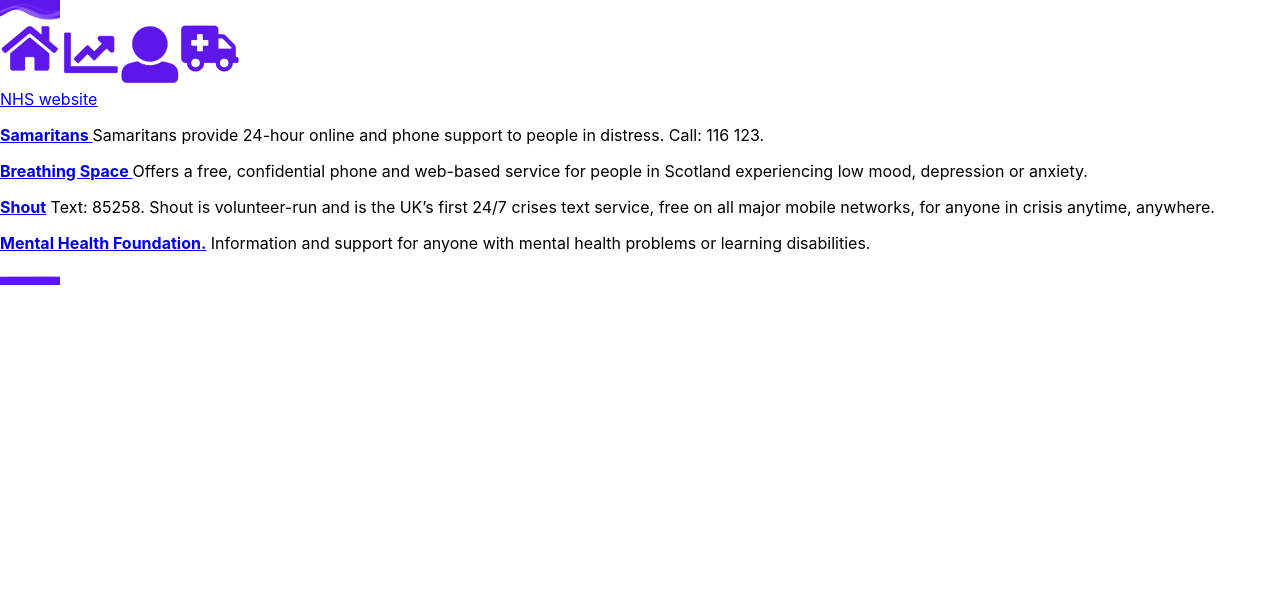
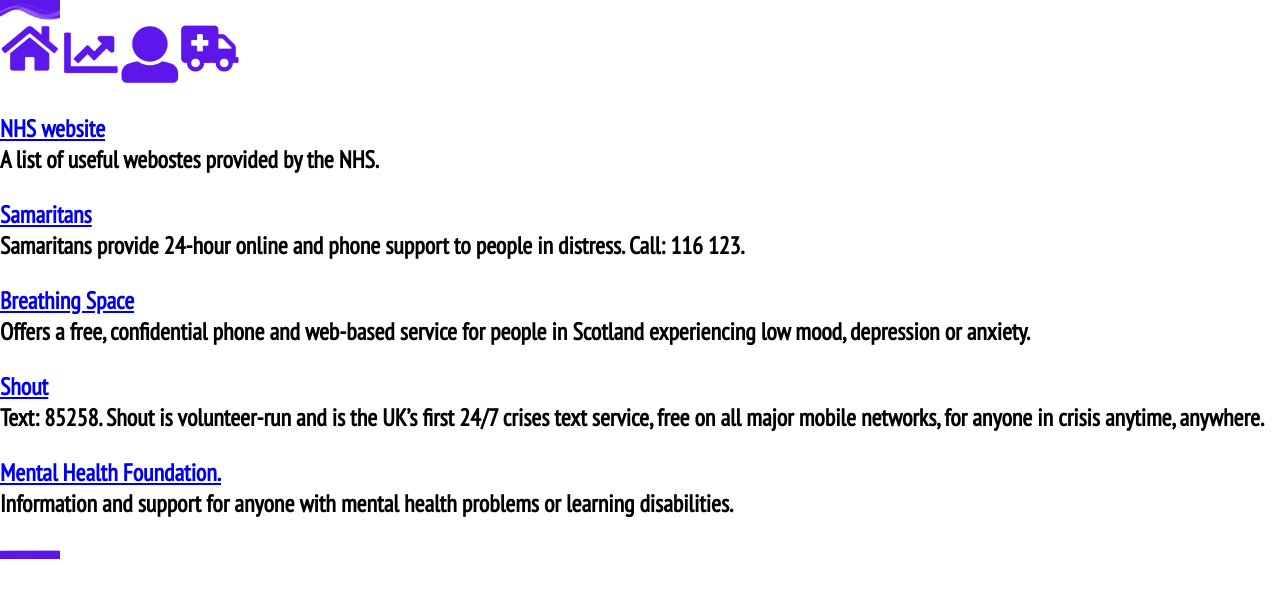
Before and after one commit to saracastellino/w14_SPRING_REACT_group_project_HAPPY, a React (Create React App) app in the folder happy/: page /links in a window 1280 px wide. Shown: the top 598 px of the page. Built offline with nearby package versions, Linux system fonts and the light colour scheme; no server answers; a web font is replaced by a local one.

Commit message:
adds fonts

```diff
--- a/happy/src/App.css
+++ b/happy/src/App.css
@@ -1,7 +1,5 @@
 .App {
   text-align: center;
-
-  font-family: 'Pacifico', cursive;
 }
 
 header {
--- a/happy/src/components/home/Links.js
+++ b/happy/src/components/home/Links.js
@@ -4,13 +4,13 @@
   render() {
     return (
       <>
-        <a rel="noopener" href="https://www.nhs.uk/conditions/stress-anxiety-depression/mental-health-helplines/#addiction-drugs-alcohol-gambling" target="_blank" data-anchor="#addiction-drugs-alcohol-gambling">NHS website</a>
-
-        <p><a rel="noopener" href="http://www.samaritans.org" target="_blank"><strong>Samaritans </strong></a>Samaritans provide 24-hour online and phone support to people in distress. Call: 116 123.&nbsp;<span></span></p>
-        <p><a rel="noopener" href="http://www.breathingspace.scot/" target="_blank"><strong>Breathing Space </strong></a><span>Offers a free, confidential phone and web-based service for people in Scotland experiencing low mood, depression or anxiety.</span></p>
-        <p><a rel="noopener" href="http://www.giveusashout.org" target="_blank"><strong>Shout</strong></a><span> </span>Text: 85258. Shout is volunteer-run and is the UK’s first 24/7 crises text service, free on all major mobile networks, for anyone in crisis anytime, anywhere.<span></span></p>
-        <p><a rel="noopener" href="https://www.mentalhealth.org.uk" target="_blank"><strong>Mental Health Foundation.</strong></a> Information and support for anyone with mental health problems or learning disabilities. <span><a href="https://www.mentalhealth.org.uk/about-us"></a></span></p>
-
+   <h2>
+        <p><a rel="noopener" href="https://www.nhs.uk/conditions/stress-anxiety-depression/mental-health-helplines/#addiction-drugs-alcohol-gambling" target="_blank"><strong>NHS website</strong></a><br></br>A list of useful webostes provided by the NHS.<span></span></p>
+        <p><a rel="noopener" href="http://www.samaritans.org" target="_blank"><strong>Samaritans </strong></a><br></br>Samaritans provide 24-hour online and phone support to people in distress. Call: 116 123.&nbsp;<span></span></p>
+        <p><a rel="noopener" href="http://www.breathingspace.scot/" target="_blank"><strong>Breathing Space </strong></a><br></br><span>Offers a free, confidential phone and web-based service for people in Scotland experiencing low mood, depression or anxiety.</span></p>
+        <p><a rel="noopener" href="http://www.giveusashout.org" target="_blank"><strong>Shout</strong></a><br></br><span> </span>Text: 85258. Shout is volunteer-run and is the UK’s first 24/7 crises text service, free on all major mobile networks, for anyone in crisis anytime, anywhere.<span></span></p>
+        <p><a rel="noopener" href="https://www.mentalhealth.org.uk" target="_blank"><strong>Mental Health Foundation.</strong></a> <br></br>Information and support for anyone with mental health problems or learning disabilities. <span><a href="https://www.mentalhealth.org.uk/about-us"></a></span></p>
+  </h2>
      </>
     )
   }
```
